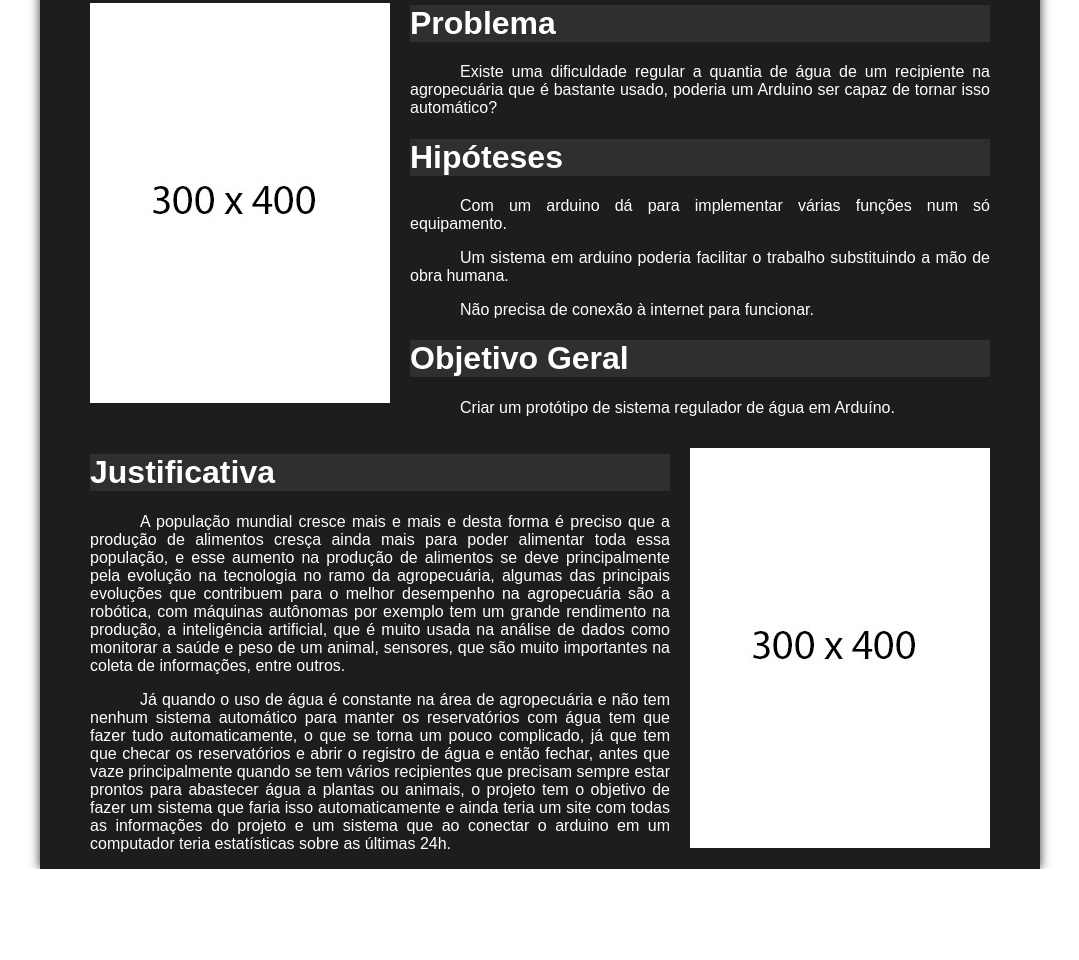
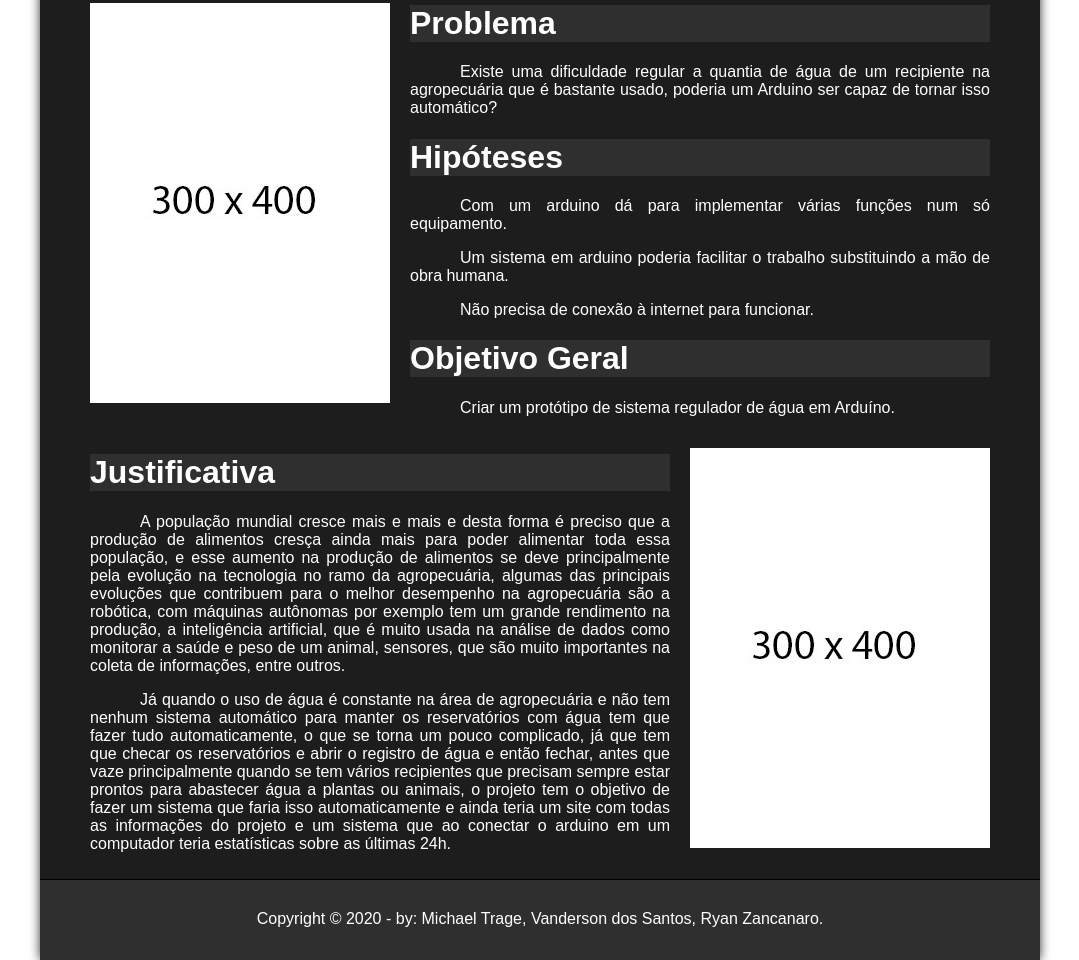
Before and after one commit to Yuu-bytes/SistemaReguladorDeAgua, a plain HTML site: page index.html in a window 1280 px wide. Shown: the part 569-1529 px from the top of the page, without its empty margins (93-1172 px from the left). Before the commit the page ends 1438 px from the top, so only its background shows below. Drawn offline with Linux system fonts and the light colour scheme.

Commit message:
Adicionado o rodapé

```diff
--- a/index.html
+++ b/index.html
@@ -102,6 +102,9 @@
                     últimas 24h.</p>
             </div>
         </div> <!-- Aqui termina o corpo da página -->
+        <footer>
+            Copyright &copy; 2020 - by: Michael Trage, Vanderson dos Santos, Ryan Zancanaro.
+        </footer>
     </div>
 </body>
 
--- a/style_large.css
+++ b/style_large.css
@@ -131,3 +131,14 @@ body {
 }
 
 /* Aqui termina o corpo do site */
+
+/* Rodapé do site */
+footer {
+    width: auto;
+    height: 50px;
+    background-color: rgb(48, 47, 47);
+    text-align: center;
+    margin-top: 10px;
+    padding: 30px 0px 0px 0px;
+    border-top: 1px black solid;
+}
```
